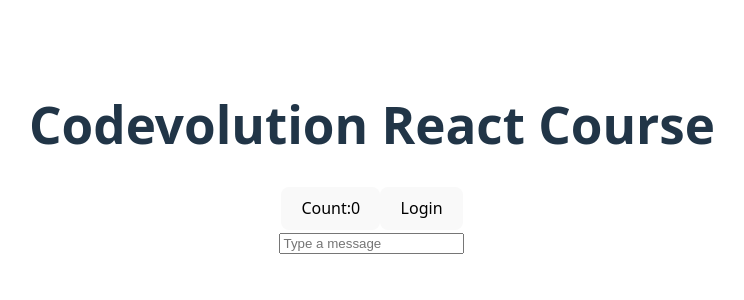
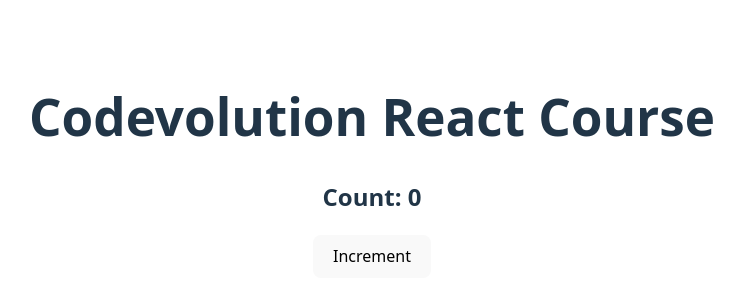
Before and after one commit to umeshraj/react19-tutorial, a React (Vite) app: page / in a window 1280 px wide. Shown: the part 234-534 px from the top of the page, without its empty margins (268-1012 px from the left). Built offline with nearby package versions, Linux system fonts and the light colour scheme.

Commit message:
Understanding when state is updated

```diff
--- a/src/App.jsx
+++ b/src/App.jsx
@@ -22,13 +22,15 @@
 import { Menu } from "./Menu";
 import { Counter } from "./Counter";
 import { LoginCard } from "./LoginCard";
+import { SimpleCounter } from "./SimpleCounter";
 
 function App() {
   return (
     <>
       <h1>Codevolution React Course</h1>
-      <Counter />
-      <LoginCard />
+      <SimpleCounter />
+      {/* <Counter /> */}
+      {/* <LoginCard /> */}
     </>
     // <div>
     //   <Menu />
--- /dev/null
+++ b/src/SimpleCounter.jsx
@@ -0,0 +1,27 @@
+import { useState } from "react";
+
+export const SimpleCounter = () => {
+  const [count, setCount] = useState(0);
+  console.log("Render phase, count: ", count);
+
+  const handleClick = () => {
+    // console.log("Before setCount, count is: ", count);
+    setCount(count + 1);
+    console.log("After setCount(count+1), count is: ", count);
+    setCount(count + 5);
+    console.log("After setCount(count+5), count is: ", count);
+    setCount(count + 10);
+    console.log("After setCount(count+10), count is: ", count);
+    setTimeout(() => {
+      console.log("After 2s, count is: ", count);
+    }, 2000);
+    // console.log("After setCount, count is: ", count);
+  };
+
+  return (
+    <div>
+      <h2>Count: {count}</h2>
+      <button onClick={handleClick}>Increment </button>
+    </div>
+  );
+};
```
